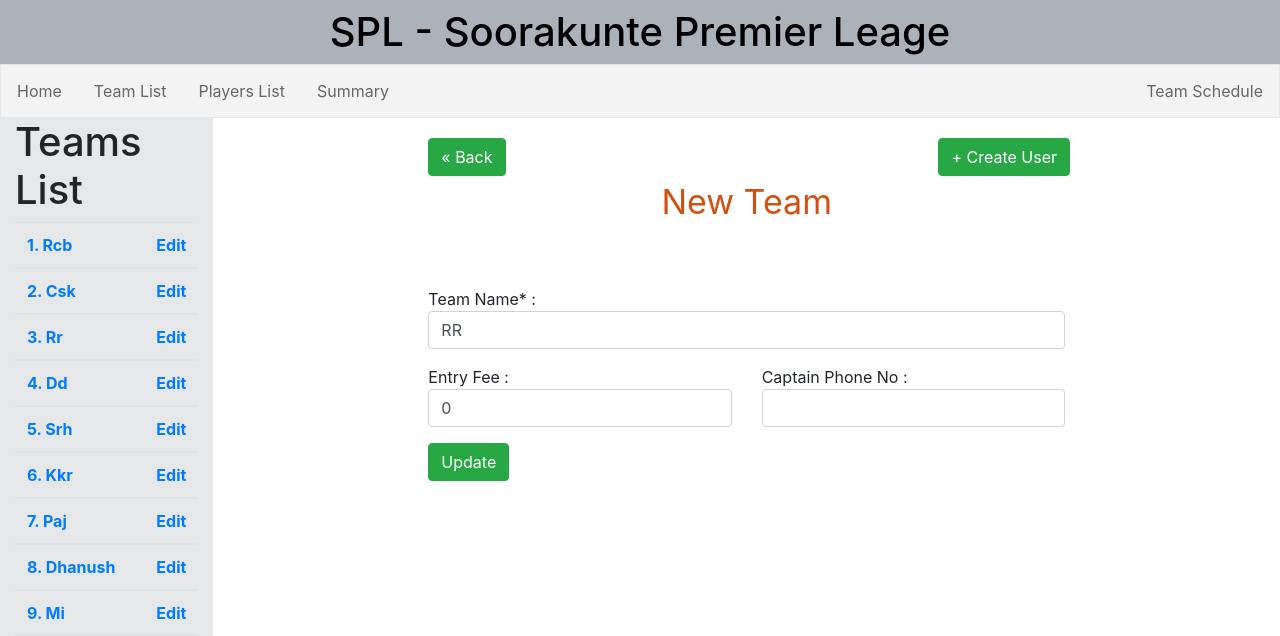
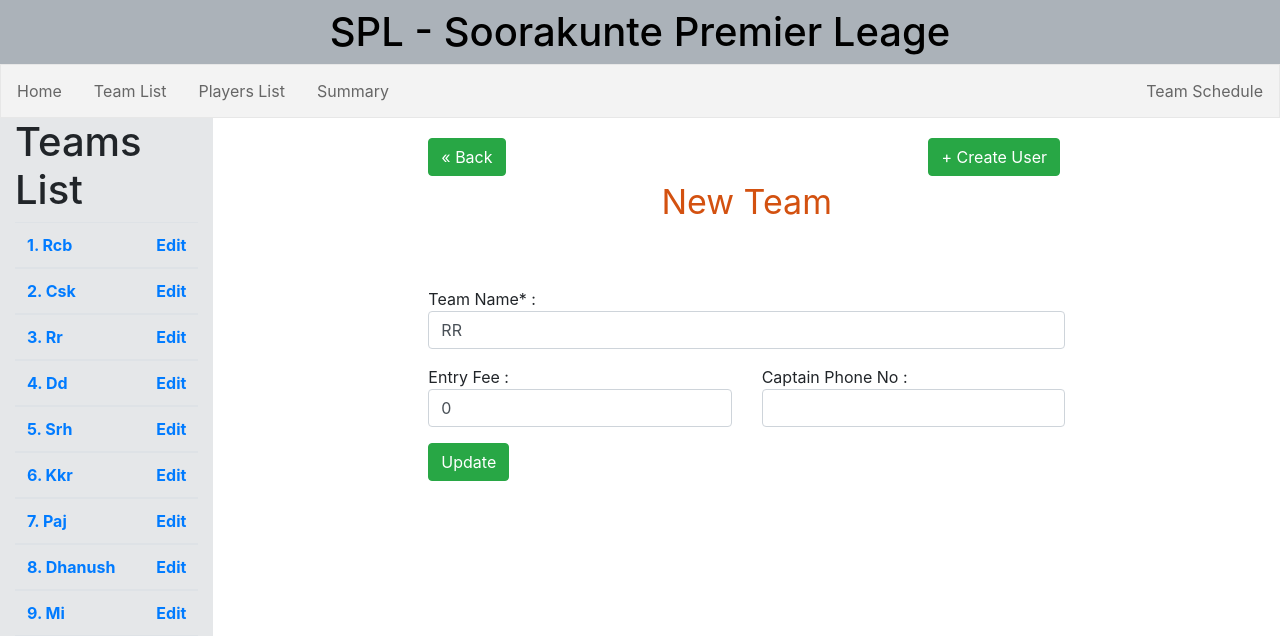
Before and after one commit to venky379/SPL, a Django app: page /team_edit/8 in a window 1280 px wide. Shown: the top 636 px of the page. Run offline with Django 3.2, Linux system fonts and the light colour scheme; data comes from the database, SQL or seed files in the repository; lists and menus that the app fills with data are empty; some libraries are stand-ins or nearby versions.

Commit message:
ui changes

```diff
--- a/Teams/views.py
+++ b/Teams/views.py
@@ -81,10 +81,10 @@ def user_edit(response,team_id, user_id):
     usernames = UserProfile.objects.filter(play_to__id = team_id)
     if response.method == "POST":
         form = RegisterForm(response.POST)
-        user_inst.Captain=response.POST.get('play_to')
-        user_inst.Captain=response.POST.get('Username')
-        user_inst.Captain=response.POST.get('AadhaarNo')
-        user_inst.Captain=response.POST.get('Age')
+        # user_inst.play_to=response.POST.get('play_to')
+        user_inst.Username=response.POST.get('Username')
+        user_inst.AadhaarNo=response.POST.get('AadhaarNo')
+        user_inst.Age=response.POST.get('Age')
         if response.POST.get('Captain'):
             user_inst.Captain= True
         else:
--- a/templates/base.html
+++ b/templates/base.html
@@ -109,7 +109,7 @@
   background-repeat: no-repeat;
 }
 .fade-carousel .slides .slide-1 {
-  /*background-image: url({% static 'maxresdefault.jpg' %});*/
+  background-image: url({% static 'maxresdefault.jpg' %});
 }
 /********************************/
 /*          Media Queries       */
--- a/templates/teamregister.html
+++ b/templates/teamregister.html
@@ -16,9 +16,9 @@
 {% block form %}
 		<div class="form_ui" style="padding-top: 20">
 			<div class="row">
-				<div class="col-8">
+				<div class="col-md-8 col-lg-8 col-sm-6">
 					<a href="/"class="btn btn-success">&laquo; Back</a></div>
-				<div class="col-4"style="text-align: right;padding-right: 10">
+				<div class="col-md-4 col-lg-4 col-sm-6"style="text-align: right;padding-right: 20">
 					<a href="/team_register"class="btn btn-success">&#43; Create User</a>
 				</div>
 			</div>
--- a/templates/userregister.html
+++ b/templates/userregister.html
@@ -20,9 +20,9 @@
 	{% block form %}
 		<div class="form_ui"style="padding-top: 20">
 			<div class="row">
-				<div class="col-8 ">
+				<div class="col-md-8 col-lg-8 col-sm-6">
 					<a href="/team_register"class="btn btn-success">&laquo; Back</a></div>
-				<div class="col-4"style="text-align: right;padding-right: 10">
+				<div class="col-md-4 col-lg-4 col-sm-6"style="text-align: right;padding-right: 20">
 					<a href="/user_register/{{team_id.id}}"class="btn btn-success">&#43; Create User</a>
 				</div>
 			</div>
```
